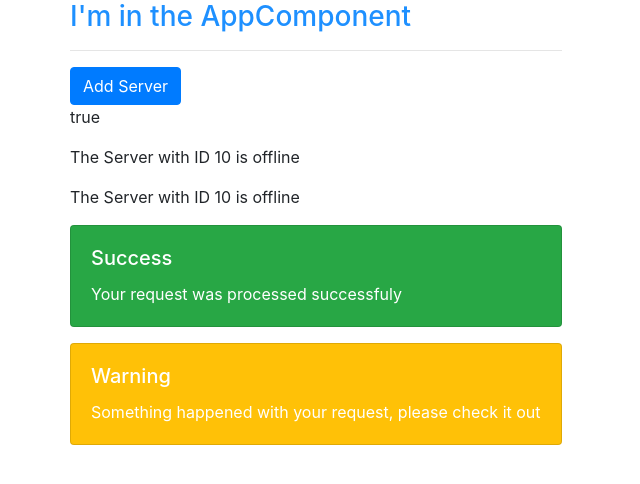
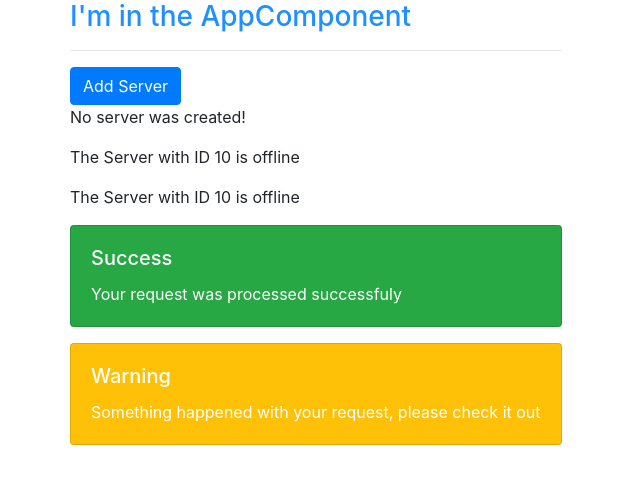
Before and after one commit to deyvidyfs/angular_study_projects, an Angular app in the folder Udemy - Academind Course Files/Section 1/my-first-app/: page / in a window 1280 px wide. Shown: the top 484 px of the page, without its empty margins (0-640 px from the left). Built offline with nearby package versions, Linux system fonts and the light colour scheme.

Commit message:
created server creation logic (event binding)

```diff
--- a/Udemy - Academind Course Files/Section 1/my-first-app/src/app/servers/servers.component.html
+++ b/Udemy - Academind Course Files/Section 1/my-first-app/src/app/servers/servers.component.html
@@ -1,4 +1,8 @@
-<button class='btn btn-primary' [disabled]='!allowNewServer' >Add Server</button>
-<p>{{allowNewServer}}</p>
+<button
+    class='btn btn-primary'
+    [disabled]='!allowNewServer'
+    (click)='onCreateServer()'>Add Server</button>
+<!--<p>{{allowNewServer}}</p>-->
+<p>{{serverCreationStatus}}</p>
 <app-server></app-server>
 <app-server></app-server>
--- a/Udemy - Academind Course Files/Section 1/my-first-app/src/app/servers/servers.component.ts
+++ b/Udemy - Academind Course Files/Section 1/my-first-app/src/app/servers/servers.component.ts
@@ -8,6 +8,7 @@
 })
 export class ServersComponent implements OnInit {
   allowNewServer = false;
+  serverCreationStatus = 'No server was created!';
 
   constructor() {
     setTimeout(() => {
@@ -18,4 +19,8 @@
   ngOnInit(): void {
   }
 
+  onCreateServer() {
+    this.serverCreationStatus = 'Server was created!';
+  }
+
 }
```
